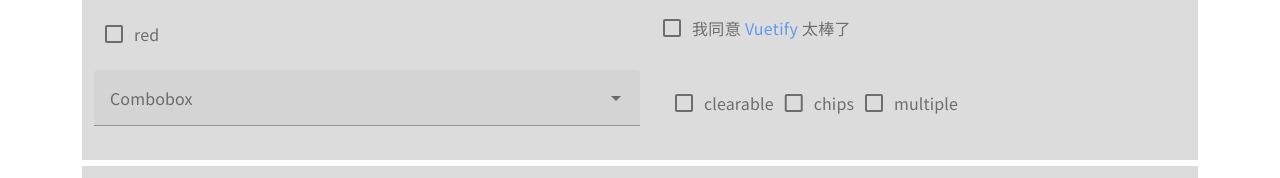
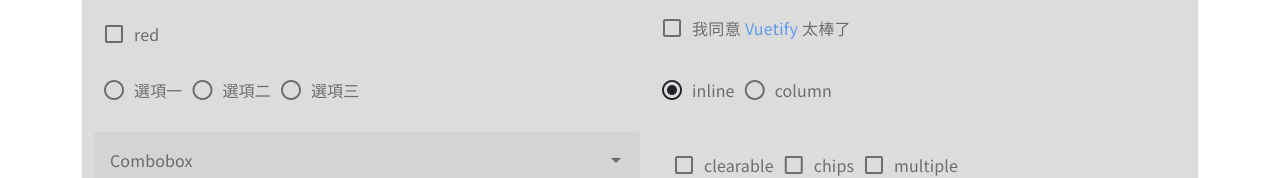
Before and after one commit to MizuYang/vuetify, a Vue app: page /#/demo4 in a window 1280 px wide. Shown: the part 421-599 px from the top of the page. Built offline with nearby package versions, Linux system fonts and the light colour scheme.

Commit message:
新增 常見表單元素: radio

```diff
--- a/src/components/demo4/D2.vue
+++ b/src/components/demo4/D2.vue
@@ -32,6 +32,25 @@
       </v-checkbox>
     </div>
 
+    <!-- radio -->
+    <div class="row row-cols-2">
+      <v-radio-group v-model="radios"
+                     :inline="direction==='inline'"
+                     :column="direction==='column'">
+        <v-radio label="選項一" value="1"></v-radio>
+        <v-radio label="選項二" value="2"></v-radio>
+        <v-radio label="選項三" value="3"></v-radio>
+      </v-radio-group>
+
+      <!-- 配置 -->
+      <div>
+        <v-radio-group v-model="direction" inline>
+          <v-radio label="inline" value="inline"></v-radio>
+          <v-radio label="column" value="column"></v-radio>
+        </v-radio-group>
+      </div>
+    </div>
+
     <!-- combobox 下拉、輸入框 -->
     <div class="d-flex align-items-center">
       <div class="w-50 me-10">
@@ -55,6 +74,7 @@
         </template>
       </div>
     </div>
+
   </section>
 </template>
 
@@ -68,6 +88,9 @@ const comboboxOptions = ref({
   chips: '',
   multiple: ''
 })
+const radios = ref('')
+const direction = ref('inline') // inline, column
+
 </script>
 
 <style lang='scss' scope>
```
